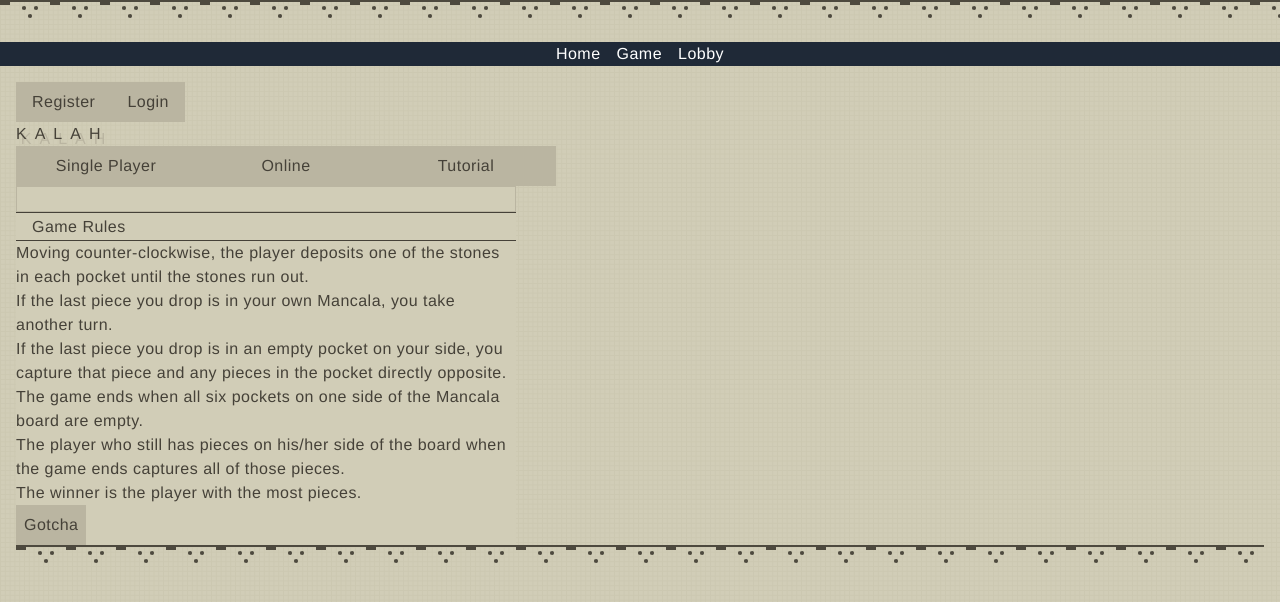
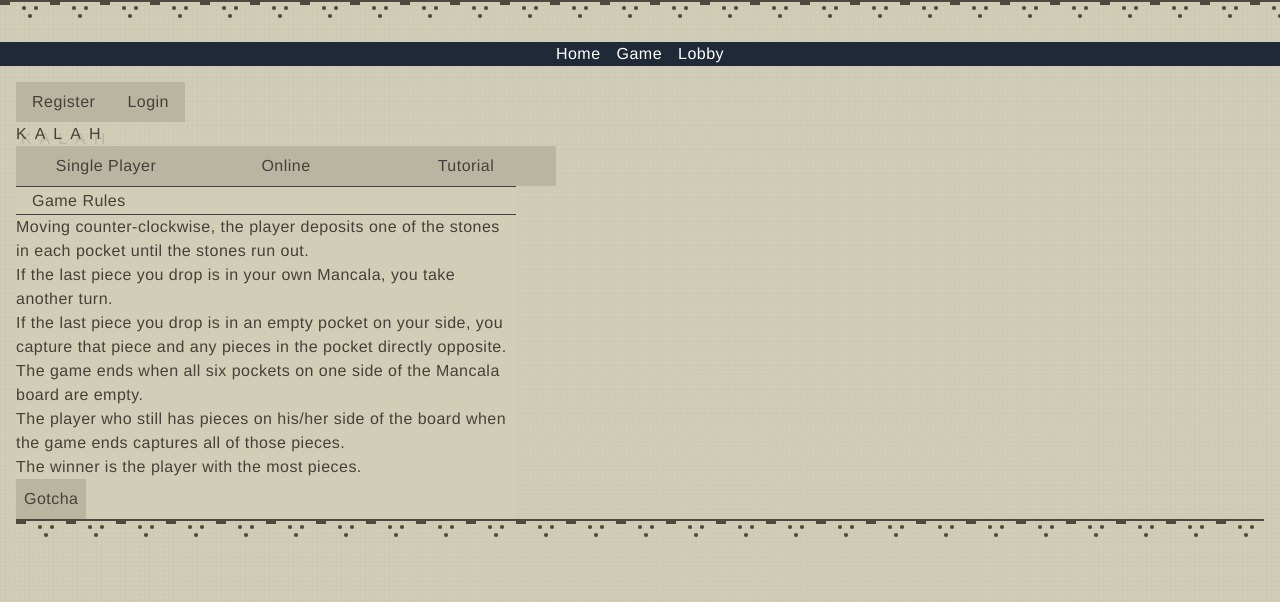
Before and after one commit to Kattegatt/kalah, a Vue app in the folder client/: page / in a window 1280 px wide. Both pictures are taken after a click on the button "Tutorial". Shown: the top 602 px of the page. Built offline with nearby package versions, Linux system fonts and the light colour scheme; no server answers.

Commit message:
style fix

```diff
--- a/client/src/components/TutorialModal.vue
+++ b/client/src/components/TutorialModal.vue
@@ -1,8 +1,7 @@
 <template>
   <div class="fixed inset-0 flex items-center justify-center z-10">
     <div class="modal-content flex flex-col gap-4 p-6 bg-white rounded-lg shadow-lg">
-      <fieldset></fieldset>
-      <h2 class="text-xl font-bold text-center">Game Rules</h2>
+      <h2 class="text-xl font-bold text-center mb-4">Game Rules</h2>
       <ul class="list-disc list-inside">
         <li>
           Moving counter-clockwise, the player deposits one of the stones in each pocket until the
```
